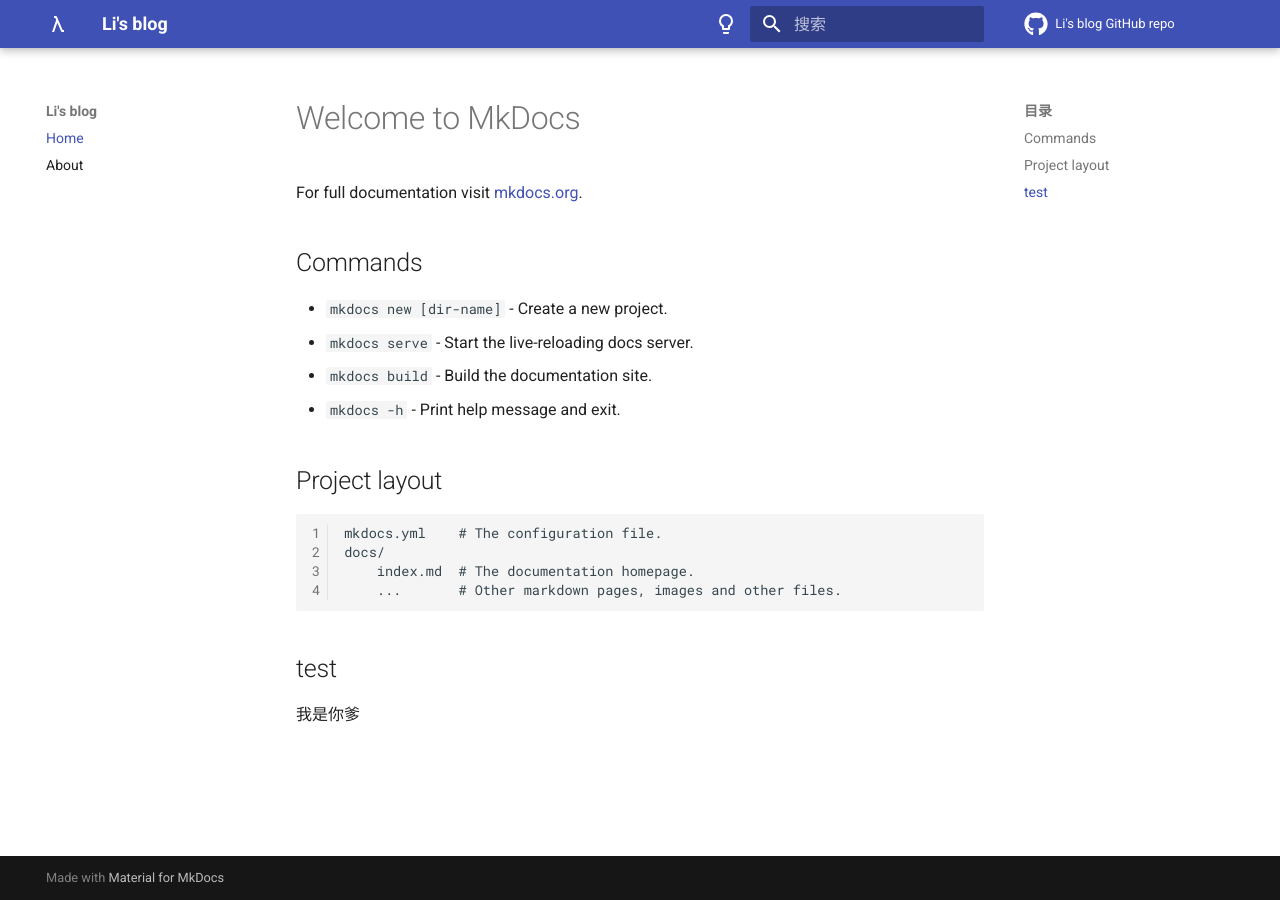
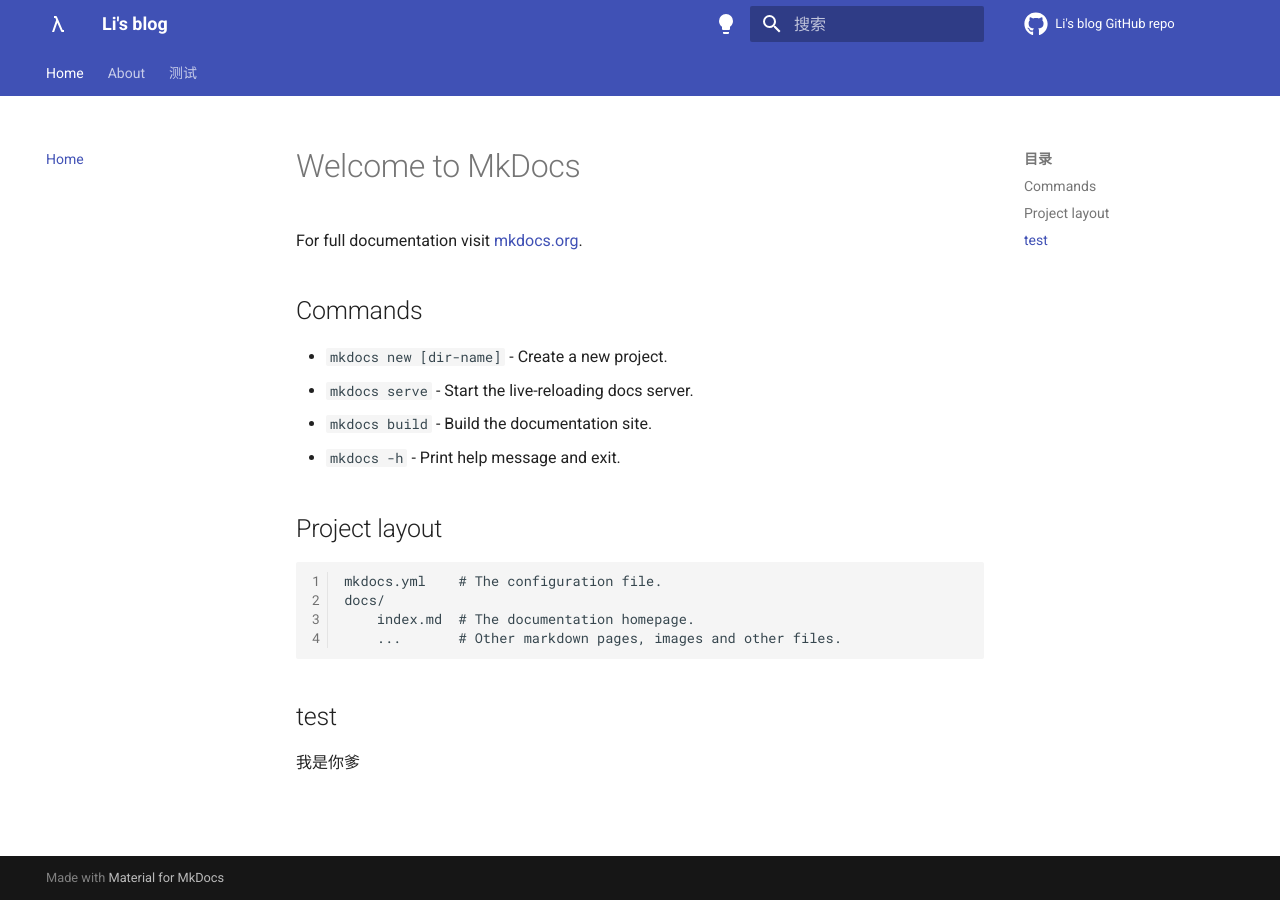
Before and after one commit to Lijinyu3/lijinyu3.github.io, an MkDocs documentation site: the page built from docs/index.md, in a window 1280 px wide. Built offline with MkDocs 1.6.1 and Material for MkDocs 9.7.7, drawn with Linux system fonts in a browser that asks for light colours; comment, search, counter and statistics services are not loaded.

```diff
--- a/mkdocs.yml
+++ b/mkdocs.yml
@@ -15,7 +15,14 @@ extra_javascript:
 nav:
   - Home: index.md
   - About: about.md
+  - 测试:
+    - 'test': 'test/tt.md'
 theme:
+  features:
+    - navigation.tabs
+    - navigation.top
+    - toc.follow
+    - toc.intergrate
   name: material
   language: zh
   font:
@@ -30,12 +37,12 @@ theme:
     - media: "(prefers-color-scheme: light)"
       scheme: deep purple
       toggle:
-        icon: material/lightbulb-outline
+        icon: material/lightbulb
         name: Switch to dark mode
     - media: "(prefers-color-scheme: dark)"
       scheme: slate
       toggle:
-        icon: material/lightbulb
+        icon: material/lightbulb-outline
         name: Switch to light mode
 
 plugins:
```
Also changed, not shown: 1 other file.
